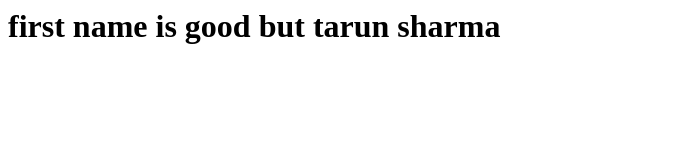
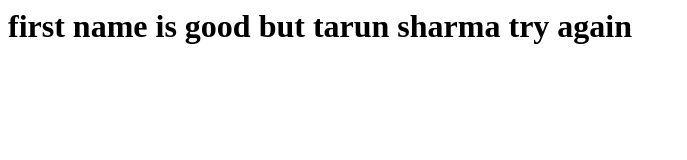
Before and after one commit to tarunsharma01/test, a plain HTML site: page index.html in a window 1280 px wide. Shown: the whole page, without its empty margins (0-687 px from the left). Drawn offline with Linux system fonts and the light colour scheme.

Commit message:
Update index.html

```diff
--- a/index.html
+++ b/index.html
@@ -1,5 +1,5 @@
 <html>
   <body>
-<h1> first name is good but tarun sharma </h1>
+<h1> first name is good but tarun sharma try again</h1>
   </body>
 </html>
```
